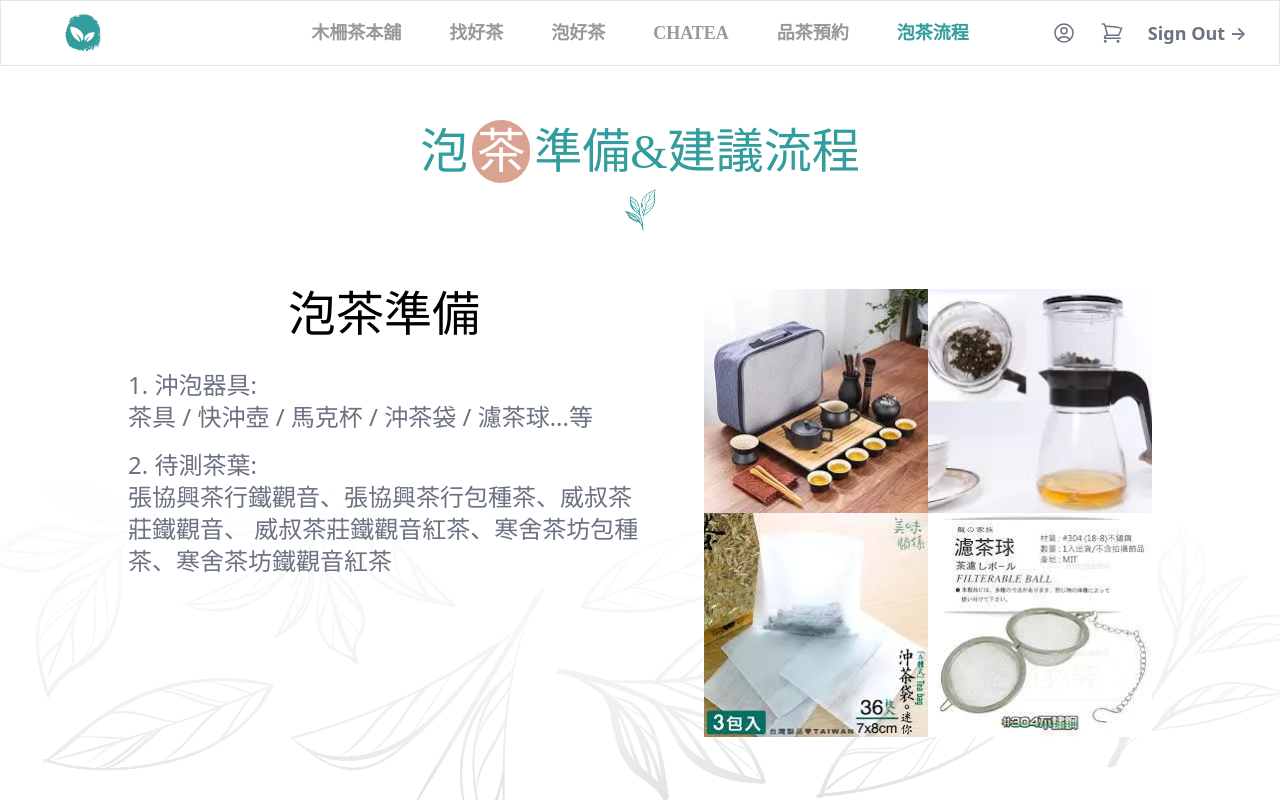
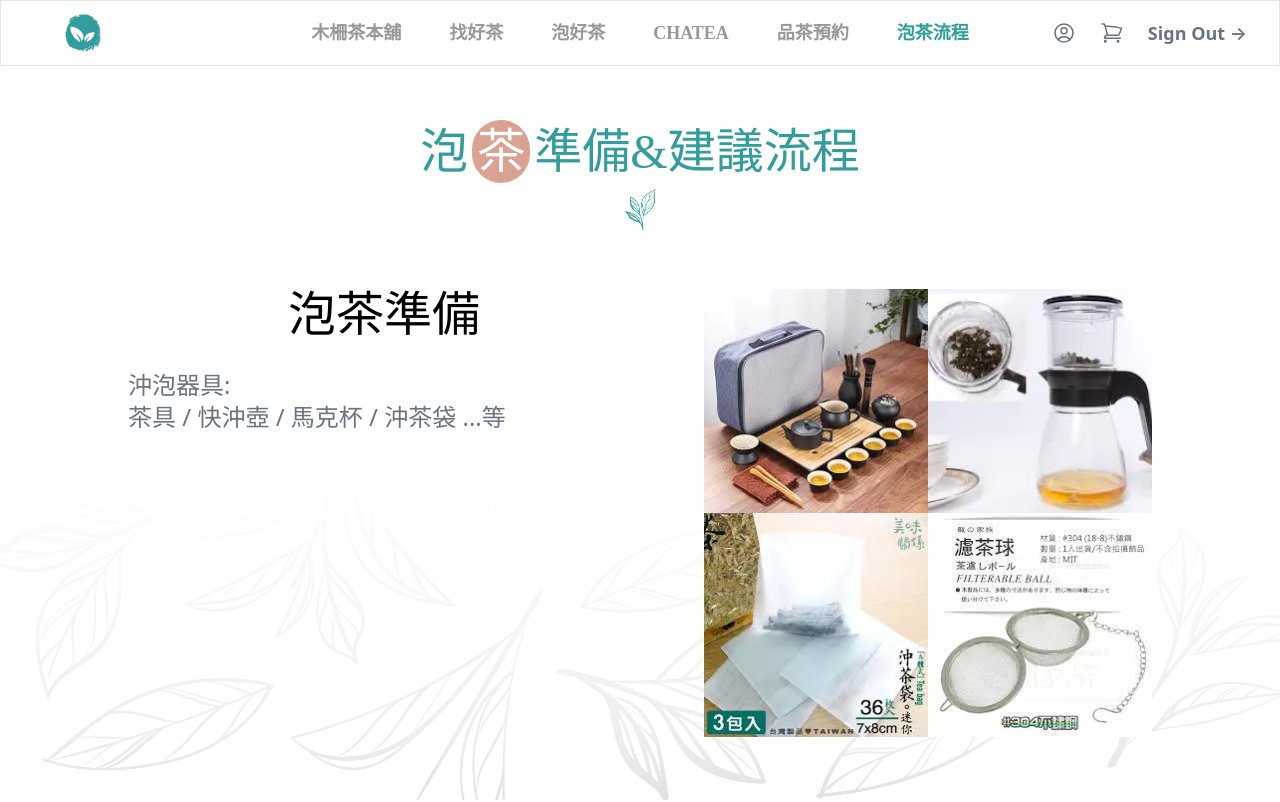
Before and after one commit to Mattis3858/graduation_with_next, a Next.js app: page /processIntro in a window 1280 px wide. Shown: the top 802 px of the page. Built offline with nearby package versions, Linux system fonts and the light colour scheme; a web font is replaced by a local one.

Commit message:
修改泡茶流程

```diff
--- a/app/processIntro/ProcessIntro.js
+++ b/app/processIntro/ProcessIntro.js
@@ -25,15 +25,8 @@ const ProcessIntro = (props) => {
             </div>
             <div className="pt-8 text-2xl text-gray-500">
               <div>
-                <div className="">1. 沖泡器具:</div>
-                <div>茶具 / 快沖壺 / 馬克杯 / 沖茶袋 / 濾茶球...等</div>
-              </div>
-              <div className="pt-4">
-                <div>2. 待測茶葉:</div>
-                <div>
-                  張協興茶行鐵觀音、張協興茶行包種茶、威叔茶莊鐵觀音、
-                  威叔茶莊鐵觀音紅茶、寒舍茶坊包種茶、寒舍茶坊鐵觀音紅茶
-                </div>
+                <div className="">沖泡器具:</div>
+                <div>茶具 / 快沖壺 / 馬克杯 / 沖茶袋 ...等</div>
               </div>
             </div>
           </div>
@@ -98,8 +91,8 @@ const ProcessIntro = (props) => {
               <div className="text-5xl font-bold mb-4">泡茶方式</div>
               <div className="text-xl text-gray-500 mb-4">
                 {/* 溫潤泡:置入茶葉後，先以熱水沖茶葉，立即將茶水倒出後再泡茶 */}
-                  將茶包放入茶杯後沖入熱水， 3分鐘後即可取出茶包，靜置 3分鐘即可聞茶香，
-                  待茶湯靜置至6分鐘後，冷卻即可享用
+                將茶包放入茶杯後沖入熱水， 3分鐘後即可取出茶包，靜置
+                3分鐘即可聞茶香， 待茶湯靜置至6分鐘後，冷卻即可享用
               </div>
               {/* <div className="text-5xl font-bold pt-6 pb-4">沖泡時間</div>
                 <div className="text-xl text-gray-500">
```
Lines whose indentation alone changed are shown as unchanged.
